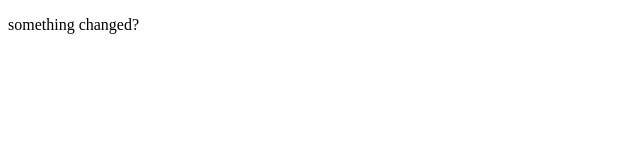
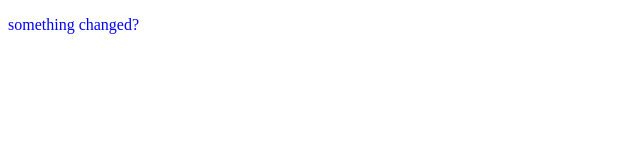
Before and after one commit to fcsn/git-tutorial, a plain HTML site: page index.html in a window 1280 px wide. Shown: the whole page, without its empty margins (0-640 px from the left). Drawn offline with Linux system fonts and the light colour scheme.

Commit message:
changes in index.html and link.js

```diff
--- a/index.html
+++ b/index.html
@@ -5,7 +5,7 @@
   <meta name="viewport" content="width=device-width, initial-scale=1.0">
   <meta http-equiv="X-UA-Compatible" content="ie=edge">
   <title>Document</title>
-  <script src="link.js"></script>
+  <script type="text/javascript" src="link.js"></script>
 </head>
 <body>
   <p id="greetings">something changed?</p>
--- a/link.js
+++ b/link.js
@@ -1 +1,4 @@
-var t = document.getElementById('greetings');
+window.onload = function(){
+  var t = document.getElementById('greetings');
+  t.style.color="blue";
+}
```
